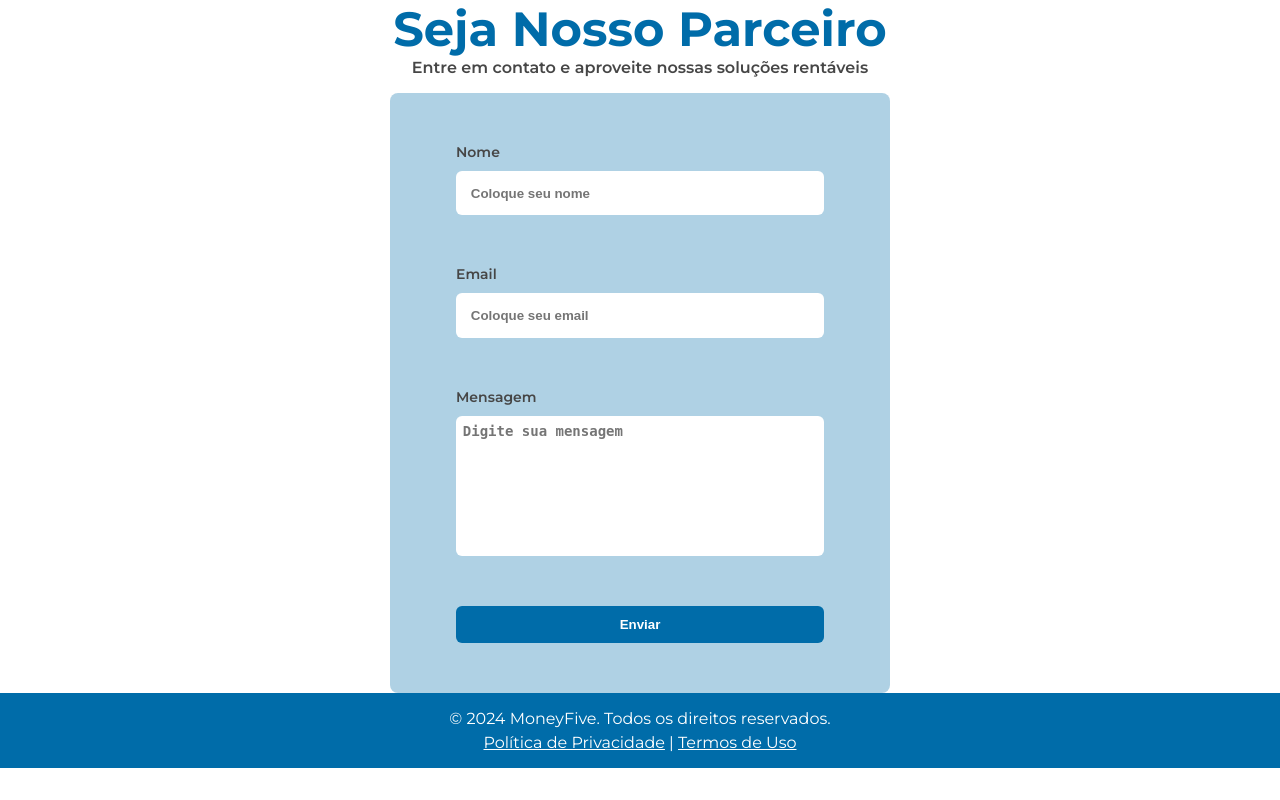
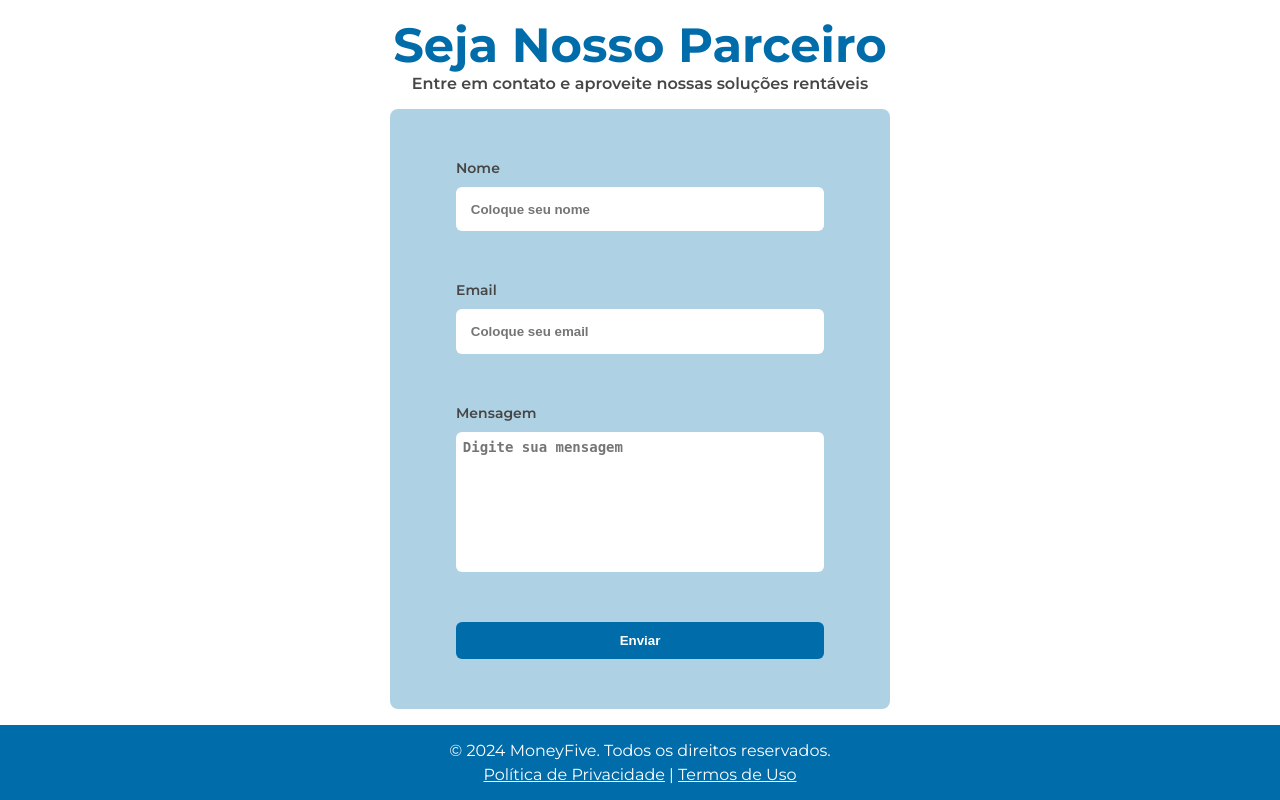
Before and after one commit to briuno/moneyfive, a PHP site: page /contato.php in a window 1280 px wide. Shown: the part 96-896 px from the top of the page. Before the commit the page ends 864 px from the top, so only its background shows below. Run offline with PHP 8.4, Linux system fonts and the light colour scheme.

Commit message:
style: Include padding on container class

```diff
--- a/css/about.css
+++ b/css/about.css
@@ -3,6 +3,7 @@
   justify-content: center;
   align-items: center;
   flex: 1 1 0;
+  padding: 1rem;
 }
 
 .about__wrapper {
--- a/css/adminForms.css
+++ b/css/adminForms.css
@@ -6,6 +6,7 @@
   width: 100%;
   gap: 1rem;
   flex: 1 1 0;
+  padding: 1rem;
 }
 
 .admin__wrapper {
--- a/css/consultoria.css
+++ b/css/consultoria.css
@@ -6,6 +6,7 @@
   width: 100%;
   gap: 1rem;
   flex: 1 1 0;
+  padding: 1rem;
 }
 
 .contact__wrapper {
--- a/css/contato.css
+++ b/css/contato.css
@@ -6,6 +6,7 @@
   width: 100%;
   gap: 1rem;
   flex: 1 1 0;
+  padding: 1rem;
 }
 
 .contact__wrapper {
--- a/css/faq.css
+++ b/css/faq.css
@@ -6,6 +6,7 @@
   width: 100%;
   gap: 1rem;
   flex: 1 1 0;
+  padding: 1rem;
 }
 
 .faq__content {
--- a/css/terms.css
+++ b/css/terms.css
@@ -6,6 +6,7 @@
   width: 65%;
   margin: 0 auto;
   flex: 1 1 0;
+  padding: 1rem;
 }
 
 .title {
```
